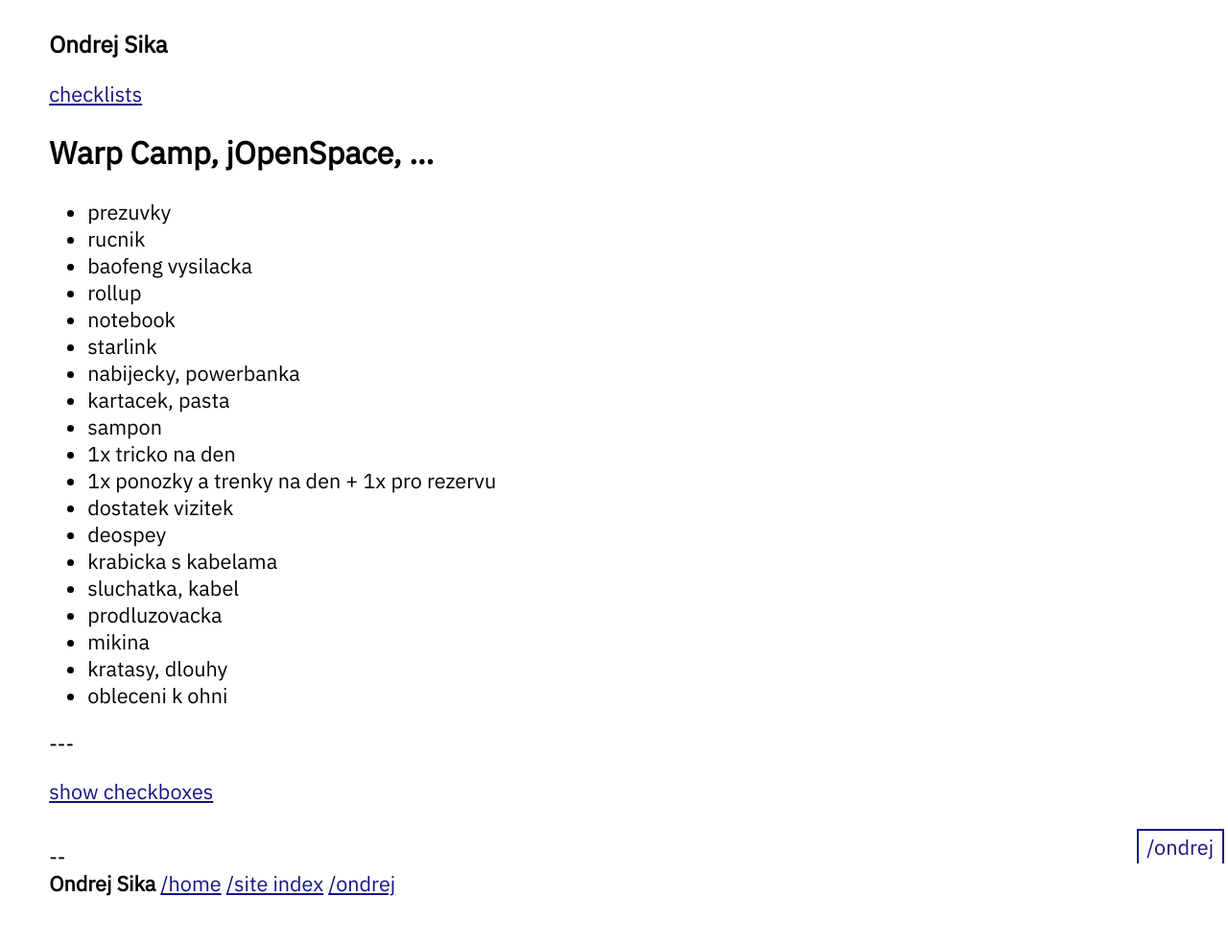
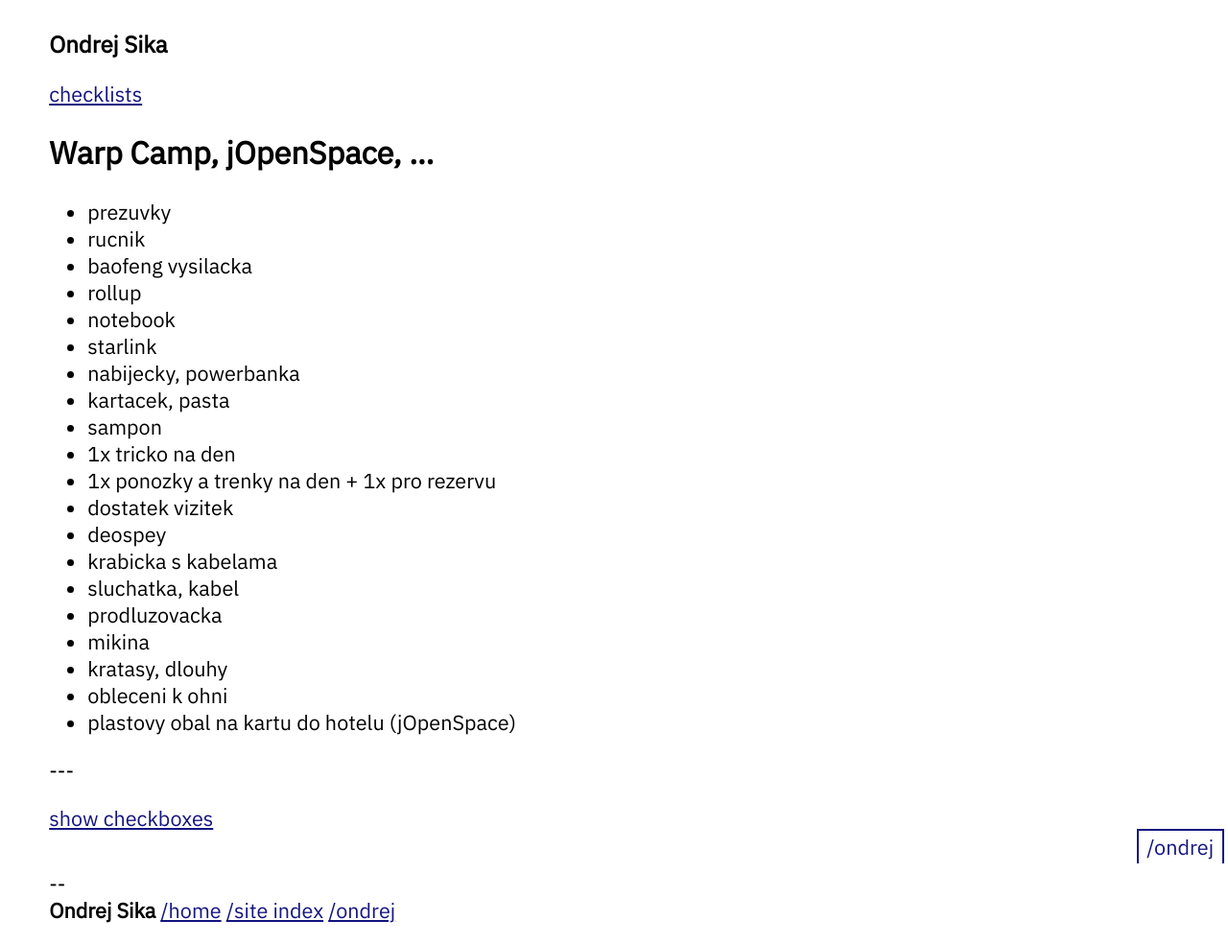
Before and after one commit to ondrejsika/ondrejsika.com, a Jekyll site: the page built from ondrej/checklists/warpcamp.md, in a window 1280 px wide. Shown: the whole page at 96% size. Built offline with Jekyll 4.4.1, drawn with Linux system fonts in a browser that asks for light colours; before the commit the page ends 956 px from its top, so only the background shows below that.

Commit message:
feat(ondrej/checklists/warpcamp): Add plastovy obal na kartu do hotelu

```diff
--- a/ondrej/checklists/warpcamp.md
+++ b/ondrej/checklists/warpcamp.md
@@ -26,3 +26,4 @@
 - mikina
 - kratasy, dlouhy
 - obleceni k ohni
+- plastovy obal na kartu do hotelu (jOpenSpace)
```
